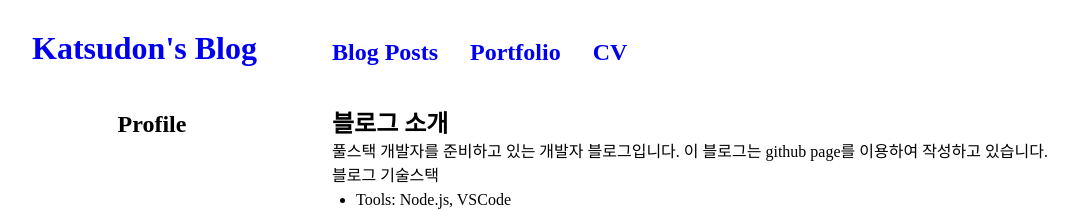
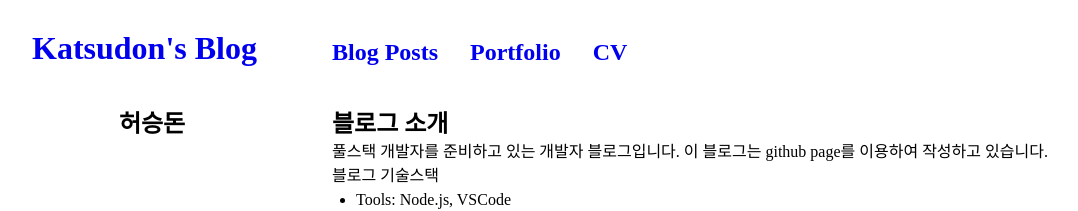
Before and after one commit to gachudon/gachudon.github.io, a React (Create React App) app in the folder my-blog/: page / in a window 1280 px wide. Shown: the top 211 px of the page, without its empty margins (8-1086 px from the left). Built offline with nearby package versions, Linux system fonts and the light colour scheme.

Commit message:
aside bar profile updated

```diff
--- a/my-blog/src/components/layout/Aside.jsx
+++ b/my-blog/src/components/layout/Aside.jsx
@@ -6,7 +6,7 @@ import { StyledAside } from "./style/StyledLayout";
 function Aside(){
     return(
         <StyledAside>
-            <h2>Profile</h2>
+            <h2>허승돈</h2>
         </StyledAside>
     );
 }
```
